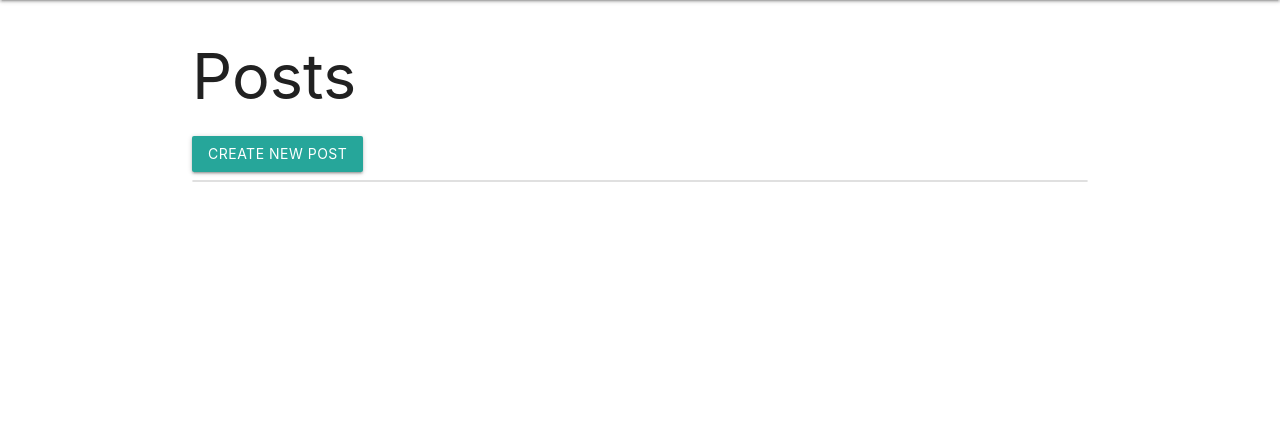
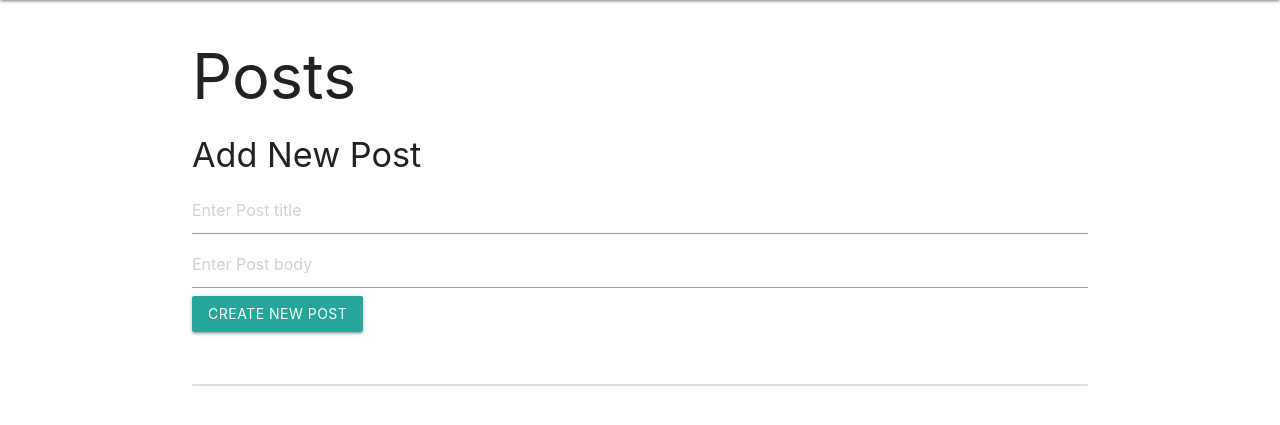
Before and after one commit to AluBhorta/flask-crud, a Flask app: template templates/posts.html in a window 1280 px wide. Shown: the part 64-489 px from the top of the page. Run offline with Flask 2, Linux system fonts and the light colour scheme; the template is opened without the code that fills it, so the values that code supplies are empty; parts of the project's set-up code (start-up, migrations or seed data) failed here and were passed over.

Commit message:
implemented POST and DELETE

```diff
--- a/app.py
+++ b/app.py
@@ -1,14 +1,48 @@
-from flask import Flask, render_template, request, jsonify
+from flask import Flask, render_template, request, jsonify, redirect, url_for
 from flask_sqlalchemy import SQLAlchemy
 from flask_marshmallow import Marshmallow
 import os
-#
-from db.sampledata import posts as Posts
+# sample data
 
 # init app
 app = Flask(__name__)
 app.debug = True
+base_dir = os.path.abspath(os.path.dirname(__file__))
 
+# db config
+app.config['SQLALCHEMY_DATABASE_URI'] = 'sqlite:///' + \
+    os.path.join(base_dir, 'db/db.sqlite')
+app.config['SQLALCHEMY_TRACK_MODIFICATIONS'] = False
+
+# Init db
+db = SQLAlchemy(app)
+# Init ma
+ma = Marshmallow(app)
+
+# db.drop_all()
+# db.create_all()
+
+
+# Post Class/Model
+class Post(db.Model):
+    id = db.Column(db.Integer, primary_key=True)
+    title = db.Column(db.String(100))
+    body = db.Column(db.String(500))
+
+    def __init__(self, title, body):
+        self.title = title
+        self.body = body
+
+
+# Post Schema
+class PostSchema(ma.Schema):
+    class Meta:
+        fields = ('id', 'title', 'body')
+
+
+# Init schema
+post_schema = PostSchema(strict=True)
+posts_schema = PostSchema(many=True, strict=True)
 
 # routes
 @app.route("/")
@@ -21,28 +55,43 @@ def about():
     return render_template('about.html')
 
 
-@app.route("/posts" , methods=["GET", "POST"])
+@app.route("/posts", methods=["GET", "POST"])
 def posts():
     if request.method == "POST":
-        post_id = request.json['id']
         title = request.json['title']
         body = request.json['body']
-        from db.sampledata import post
-        post.append({
-            "id": post_id,
-            "title": title,
-            "body": body
-        })
-    return render_template('posts.html', posts=Posts)
+
+        new_post = Post(title, body)
+
+        db.session.add(new_post)
+        db.session.commit()
+        app.logger.info(new_post.id)
+
+    all_posts = Post.query.all()
+    result = posts_schema.dump(all_posts)
+    # print('result.data: ', result.data)
+
+    return render_template('posts.html', posts=result.data)
 
 
 @app.route("/post/<post_id>", methods=["GET", "PUT", "DELETE"])
 def post(post_id):
     if request.method == "GET":
-        for post in Posts:
-            if int(post['id']) == int(post_id):
-                return render_template('post.html', post=post)
+        post = Post.query.get(post_id)
+        if post:
+            ser_post = post_schema.dump(post)
+            return render_template('post.html', post=ser_post.data)
         return render_template("error404.html", message="Invalid Post ID")
+    elif request.method == "DELETE":
+        post = Post.query.get(post_id)
+        db.session.delete(post)
+        db.session.commit()
+        return redirect(url_for('posts'))
+    elif request.method == "PUT":
+        pass
+        # ###
+        #
+        # implement put
 
 
 # run app
--- a/db/sampledata.py
+++ /dev/null
@@ -1,23 +0,0 @@
-posts = [
-    {
-        "id": 1,
-        "title": "Post One",
-        "body": "Lorem, ipsum dolor sit amet consectetur adipisicing elit. Inventore totam obcaecati necessitatibus expedita molestias reiciendis, qui ex! Iste enim esse hic est praesentium soluta veritatis!"
-    },
-    {
-        "id": 2,
-        "title": "Post Two",
-        "body": "Lorem, ipsum dolor sit amet consectetur adipisicing elit. Inventore totam obcaecati necessitatibus expedita molestias reiciendis, qui ex! Iste enim esse hic est praesentium soluta veritatis!"
-    },
-    {
-        "id": 3,
-        "title": "Post Three",
-        "body": "Lorem, ipsum dolor sit amet consectetur adipisicing elit. Inventore totam obcaecati necessitatibus expedita molestias reiciendis, qui ex! Iste enim esse hic est praesentium soluta veritatis!"
-    },
-    {
-        "id": 4,
-        "title": "Post Four",
-        "body": "Lorem, ipsum dolor sit amet consectetur adipisicing elit. Inventore totam obcaecati necessitatibus expedita molestias reiciendis, qui ex! Iste enim esse hic est praesentium soluta veritatis!"
-    },
-
-]
--- a/static/main.js
+++ b/static/main.js
@@ -1,31 +1,45 @@
+const inputTitle = document.getElementById("input-title");
+const inputBody = document.getElementById("input-body");
 
-let data = {
-  "id": "8",
-  "title": "Post Eight",
-  "body": "Is this getting boring?"
+function addNewPost() {
+  title = inputTitle.value;
+  body = inputBody.value;
+
+  fetch("http://localhost:5000/posts", {
+    method: "POST",
+    headers: {
+      "Content-Type": "application/json"
+    },
+    body: JSON.stringify({ title, body })
+    // cache: "no-cache",
+    // mode: "cors"
+  })
+    .then(res => {
+      inputTitle.value = "";
+      inputBody.value = "";
+      res.json();
+    })
+    .catch(err => console.log(err));
 }
 
-function addNewPost(){
-  fetch('http://localhost:5000/posts', {
-    method: "POST",
+function deletePost() {
+  const sPath = document.location.pathname.split("/");
+  const id = sPath[sPath.length - 1];
+
+  fetch(`http://localhost:5000/post/${id}`, {
+    method: "DELETE",
     headers: {
-      "Content-Type": "application/json",
-    },
-    body: JSON.stringify(data),
-    cache: "no-cache",
-    mode: "cors",
+      "Content-Type": "application/json"
+    }
   })
-  .then(res => res.json())
-  .then(() => console.log('done'))
-  .catch(err => console.log(err))
+    .then(res => {
+      window.location.replace("http://localhost:5000/posts");
+      // window.location.href = "http://stackoverflow.com";
+      console.log(res);
+    })
+    .catch(err => console.log(err));
 }
 
-function deletePost(){
-  console.log('delete');
-
+function updatePost() {
+  console.log("update");
 }
-
-function updatePost(){
-  console.log('update');
-
-}
--- a/templates/posts.html
+++ b/templates/posts.html
@@ -1,15 +1,29 @@
-{% extends 'layout.html' %}
+{% extends 'layout.html' %} {% block body %}
+<h1>Posts</h1>
 
-{% block body %}
-<h1>Posts</h1>
-<button onclick="addNewPost()" class="btn new-post-btn waves-effect">Create New Post</button>
+<div class="new-post-form">
+  <h4>Add New Post</h4>
+    <form>
+      <input type="text" placeholder="Enter Post title" id="input-title" />
+      <input type="text" placeholder="Enter Post body" id="input-body" />
+      <button onclick="addNewPost()" class="btn new-post-btn waves-effect">
+        Create New Post
+      </button>
+    </form>
+  </div>
+  <div >
+  </div>
+</div>
 
+<br><br>
+<div class="container">
 <ul class="collection hoverable">
-{% for post in posts %}
-<a href="/post/{{post.id}}" class="collection-item">
-  {{ post.title }}
-</a>
-{% endfor %}
+  {% for post in posts %}
+  <a href="/post/{{post.id}}" class="collection-item">
+    {{ post.title }}
+  </a>
+  {% endfor %}
 </ul>
+</div>
 
 {% endblock %}
--- /dev/null
+++ b/test.py
@@ -0,0 +1,6 @@
+from app import db, Post, app, post_schema, posts_schema
+
+with app.app_context():
+    post = Post.query.all()
+
+    print(post_schema.jsonify(post))
```
Also changed, not shown: templates/post.html (+11 -7 lines), 1 other file.
